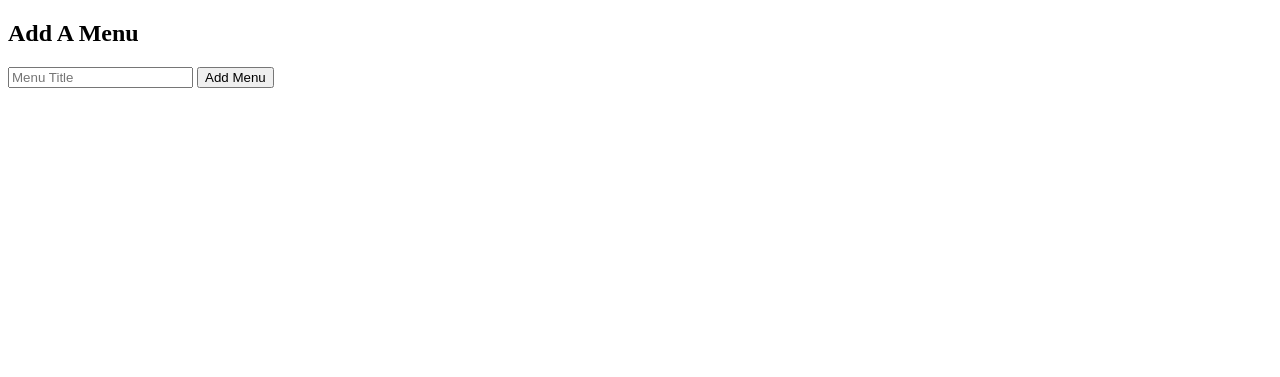
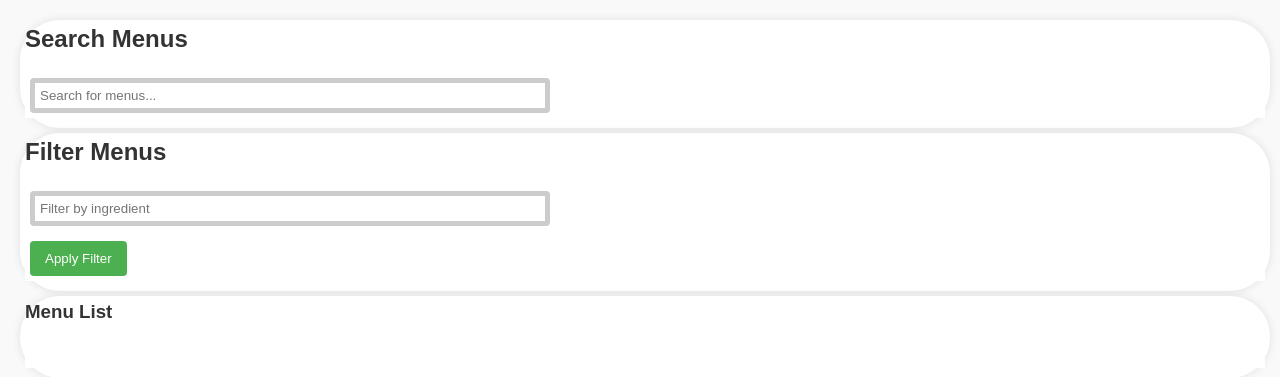
Before and after one commit to ApolloDev11/AGILE-PROJECT, a Python web app: template flask/templates/menulist.html in a window 1280 px wide. Shown: the top 377 px of the page. Run offline with Jinja, Linux system fonts and the light colour scheme; the template is opened without the code that fills it, so the values that code supplies are empty.

Commit message:
Restaurant test data, styles and html to add menu, delete menu, filter menu. Filter code

```diff
--- a/flask/templates/menulist.html
+++ b/flask/templates/menulist.html
@@ -1,13 +1,35 @@
 <!DOCTYPE html>
 <html lang="en-IE">
-    <head>
-        <title>Restaurant Menu List Edit</title>
-    </head>
-    <body>
+<head>
+    <title>Restaurant Menu List Edit</title>
+    <link rel="stylesheet" type="text/css" href="menucss.css">
+    <script src="menujs.js" defer></script>
+</head>
+<body>
+    <div class="search-section">
+        <h2>Search Menus</h2>
+        <div class="textmenu">
+            <input type="text" name="search" placeholder="Search for menus...">
+        </div>
+    </div>
+
+    <div class="filter-section">
+        <h2>Filter Menus</h2>
         <form method="POST" action="#">
-            <h2>Add A Menu</h2>
-            <input type="text" name="title" placeholder="Menu Title">
-            <button>Add Menu</button>
+            <div>
+                <input type="text" name="ingredients" placeholder="Filter by ingredient" id="ingredient">
+            </div>
+            <div>
+                <button type="submit">Apply Filter</button>
+            </div>
         </form>
-    </body>
+    </div>
+
+    <div class="menu-list-section">
+        <h3>Menu List</h3>
+        <div class="display">
+            <ul id="menu-list"></ul> <!---->
+        </div>
+    </div>
+</body>
 </html>
--- /dev/null
+++ b/public/menucss.css
@@ -0,0 +1,60 @@
+
+body {
+    font-family: Arial, sans-serif;
+    margin: 20px;
+    background-color: #f9f9f9;
+}
+
+div {
+    padding: 5px;
+    margin-bottom: 5px;
+
+    background-color: #fff;
+}
+
+.menu-section, .search-section, .filter-section, .menu-list-section {
+    border-radius: 40px;
+    border-width: 1px;
+    box-shadow: 0 0 10px rgba(0, 0, 0, 0.1);
+    width: 100%;
+}
+
+
+input[type="text"] {
+    padding: 5px;
+    width: 500px;
+    border: 5px solid #ccc;
+    border-radius: 4px;
+}
+
+button {
+    padding: 10px 15px;
+    background-color: #4CAF50;
+    color: white;
+    border: none;
+    border-radius: 4px;
+    cursor: pointer;
+}
+
+button:hover {
+    background-color: #45a049;
+}
+
+.form-group {
+    margin-bottom: 15px;
+}
+
+h2, h3 {
+    color: #333;
+    margin-top: 0;
+}
+
+
+
+.menu-list li {
+    background-color: #f2f2f2;
+    margin-bottom: 10px;
+    padding: 10px;
+    border: 1px solid #ccc;
+    border-radius: 4px;
+}
--- /dev/null
+++ b/public/menujs.js
@@ -0,0 +1,170 @@
+// Sample data with multiple menus, each having different ingredients
+const restaurantData = {
+    "restaurant": [
+        {
+
+            "name": "Restaurant A",
+            "icon": "https://firebaseurl.com/someimage.png",
+            "menus": [
+                {
+                    "name": "Menu B",
+                    "icon": "https://firebaseurl.com/menuB.png",
+                    "uploadedat": 1234214,
+                    "updatedat": 123415,
+                    "dishes": [
+                        {
+                            "name": "Dish C",
+                            "icon": "https://firebaseurl.com/dishC.png",
+                            "uploadedat": 345234
+                        }
+                    ],
+                    "ingredients": [
+                        {
+                            "name": "carrot",
+                            "price": 0.80,
+                            "icon": "https://firebaseurl.com/carrot.png"
+                        },
+                        {
+                            "name": "chicken",
+                            "price": 2.50,
+                            "icon": "https://firebaseurl.com/chicken.png"
+                        }
+                    ]
+                },
+                {
+                    "name": "Menu C",
+                    "icon": "https://firebaseurl.com/menuC.png",
+                    "uploadedat": 1234215,
+                    "updatedat": 123416,
+                    "dishes": [
+                        {
+                            "name": "Dish D",
+                            "icon": "https://firebaseurl.com/dishD.png",
+                            "uploadedat": 345235
+                        },
+                        {
+                            "name": "Dish E",
+                            "icon": "https://firebaseurl.com/dishE.png",
+                            "uploadedat": 345236
+                        }
+                    ],
+                    "ingredients": [
+                        {
+                            "name": "broccoli",
+                            "price": 1.00,
+                            "icon": "https://firebaseurl.com/broccoli.png"
+                        },
+                        {
+                            "name": "tomato",
+                            "price": 0.50,
+                            "icon": "https://firebaseurl.com/tomato.png"
+                        },
+                        {
+                            "name": "garlic",
+                            "price": 0.20,
+                            "icon": "https://firebaseurl.com/garlic.png"
+                        }
+                    ]
+                },
+                {
+                    "name": "Menu D",
+                    "icon": "https://firebaseurl.com/menuD.png",
+                    "uploadedat": 1234216,
+                    "updatedat": 123417,
+                    "dishes": [
+                        {
+                            "name": "Dish F",
+                            "icon": "https://firebaseurl.com/dishF.png",
+                            "uploadedat": 345237
+                        }
+                    ],
+                    "ingredients": [
+                        {
+                            "name": "potato",
+                            "price": 0.30,
+                            "icon": "https://firebaseurl.com/potato.png"
+                        },
+                        {
+                            "name": "onion",
+                            "price": 0.40,
+                            "icon": "https://firebaseurl.com/onion.png"
+                        },
+                        {
+                            "name": "spinach",
+                            "price": 1.20,
+                            "icon": "https://firebaseurl.com/spinach.png"
+                        }
+                    ]
+                },
+                {
+                    "name": "Menu E",
+                    "icon": "https://firebaseurl.com/menuE.png",
+                    "uploadedat": 1234217,
+                    "updatedat": 123418,
+                    "dishes": [
+                        {
+                            "name": "Dish G",
+                            "icon": "https://firebaseurl.com/dishG.png",
+                            "uploadedat": 345238
+                        },
+                        {
+                            "name": "Dish H",
+                            "icon": "https://firebaseurl.com/dishH.png",
+                            "uploadedat": 345239
+                        }
+                    ],
+                    "ingredients": [
+                        {
+                            "name": "beef",
+                            "price": 3.00,
+                            "icon": "https://firebaseurl.com/beef.png"
+                        },
+                        {
+                            "name": "pepper",
+                            "price": 0.60,
+                            "icon": "https://firebaseurl.com/pepper.png"
+                        }
+                    ]
+                }
+            ]
+        }
+    ]
+};
+
+
+// Function to filter menus based on the ingredient
+// Function to filter menus based on the ingredient
+function filterMenus() {
+    const ingredientInput = document.getElementById('ingredient').value.toLowerCase();
+    const menuList = document.getElementById('menu-list');
+
+    // Clear previous results
+    menuList.innerHTML = '';
+
+    // Get the restaurant data
+    const restaurants = restaurantData.restaurant;
+
+    restaurants.forEach(restaurant => {
+        restaurant.menus.forEach(menu => {
+            // Check if the menu contains the specified ingredient
+            const hasIngredient = menu.ingredients.some(ingredient => ingredient.name.toLowerCase() === ingredientInput);
+
+            if (hasIngredient) {
+                // Create a list item for the menu
+                const menuItem = document.createElement('li');
+                menuItem.innerHTML = `
+                    <img src="${menu.icon}" alt="${menu.name}" style="width: 50px;">
+                    <span>${menu.name}</span>
+                `;
+                menuList.appendChild(menuItem);
+            }
+        });
+    });
+}
+
+
+// Attach the filterMenus function to the form submit event
+document.querySelector('.filter-section form').addEventListener('submit', function(event) {
+    event.preventDefault(); // Prevent form submission
+    filterMenus(); // Call the filter function
+});
```
Also changed, not shown: public/restaurants.json (added, +65 -0 lines).
